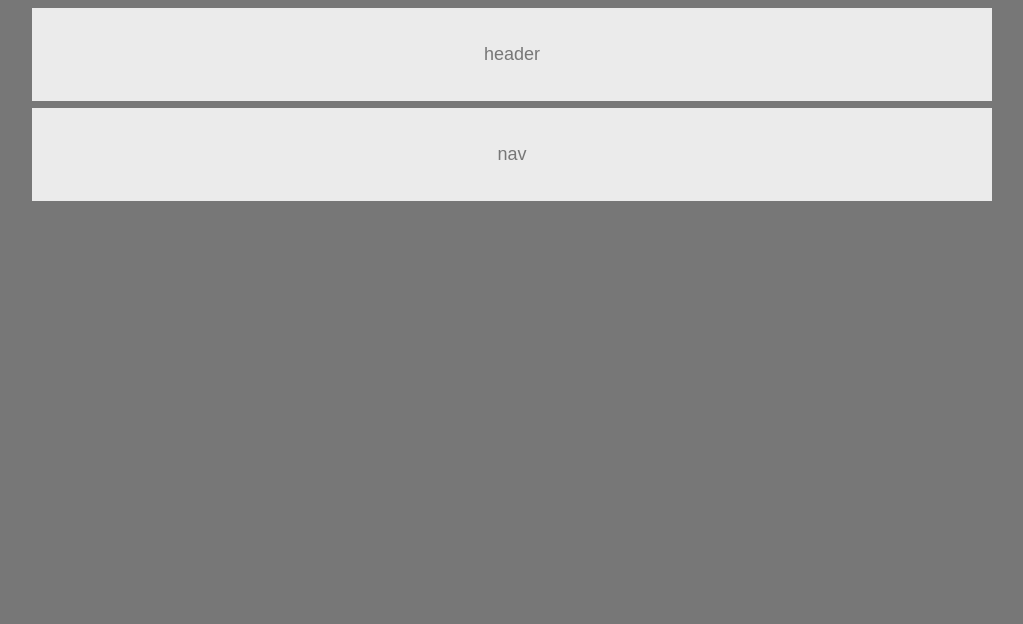
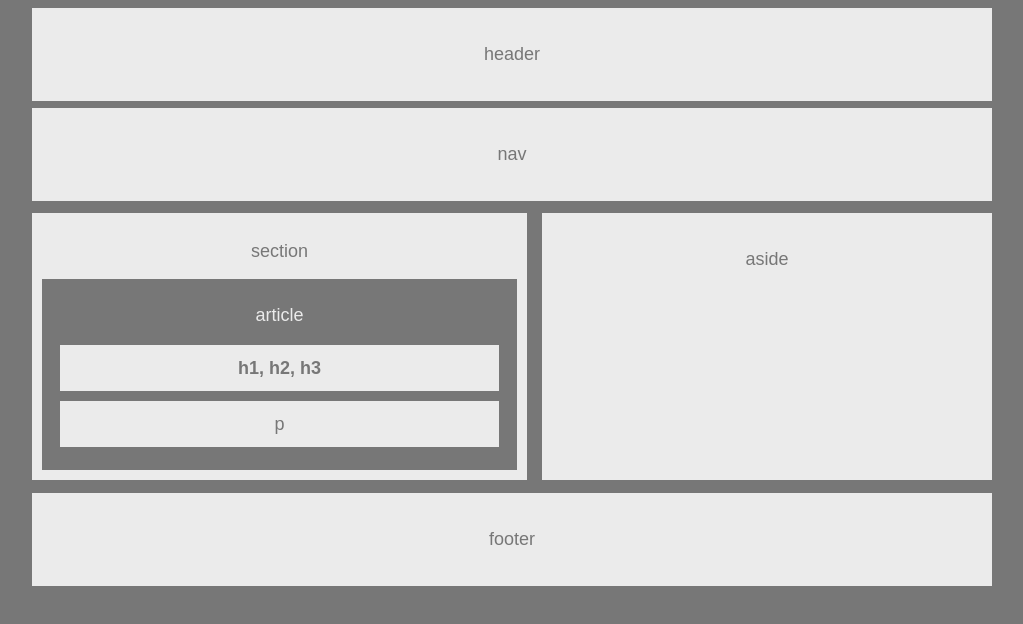
Before and after one commit to ejhalpin/HW-Wireframe, a plain HTML site: page index.html in a window 1280 px wide. Shown: the whole page, without its empty margins (128-1151 px from the left). Drawn offline with Linux system fonts and the light colour scheme.

Commit message:
added section, article, aside, and footer; finalized layout; total time ~1.5 hours

```diff
--- a/index.html
+++ b/index.html
@@ -9,6 +9,20 @@
 <body>
     <div id="header" class="background_gray">header</div>
     <div id="nav" class="background_gray">nav</div>
+    <div id="frame">
+        <div id="section" class="background_gray">
+            <span style="display:block; padding-top:10px; padding-bottom:10px;">section</span>
+            <div id="article">
+                article
+                <h1>h1, h2, h3</h1>
+                <p class="shift_up">p</p>
+            </div>
+
+
+        </div>
+        <div id="aside" class="background_gray">aside</div>
+    </div>
+    <div id="footer" class="background_gray">footer</div>
     <link rel="stylesheet" type="text/css" href="style.css" />
 </body>
 </html>
--- a/style.css
+++ b/style.css
@@ -1,5 +1,12 @@
 * {
-    box-sizing: border-box; /* keep boxes from breaking and spilling - thanks w3schools! */
+    box-sizing: border-box; /* keep boxes from breaking and spilling their contents */
+    text-align: center;
+}
+h1, p {
+    color:#777;
+    background: #ebebeb;
+    font-size: inherit;
+    padding: 5px;
 }
 
 body {
@@ -8,25 +15,22 @@ body {
     background: #777;
     width: 960px;
     font-size: 18px;
-
-
-}
-
-h1 p {
-    color: #777;
-    background: #ebebeb;
 }
 
 .background_gray {
     background: #ebebeb;
 }
 
+.shift_up{
+    margin-top: -2px;
+}
+
+
 #header {
     position: absolute;
     width: inherit;
     left:50%;
     margin-left: -480px;
-    text-align: center;
     padding: 36px;
 }
 
@@ -36,14 +40,45 @@ h1 p {
     width: inherit;
     left: 50%;
     margin-left: -480px;
-    text-align: center;
     padding: 36px;
+}
+
+#frame{
+    position: absolute;
+    width: inherit;
+    left: 50%;
+    margin-left: -480px;
+    margin-top: 205px;
+    display: flex;
+    flex-wrap: nowrap;
+
 }
 #section {
     width: 495px;
+    padding: 10px;
+    line-height: 36px;
+    float: left;
 }
 
 #article {
     color: #ebebeb;
     background: #777;
+    padding: 18px 18px 5px 18px;
+
 }
+
+#aside{
+    float: left;
+    width: 450px;
+    margin-left: 15px;
+    padding: 36px;
+}
+
+#footer{
+    position: absolute;
+    width: inherit;
+    margin-top: 485px;
+    padding: 36px;
+    left: 50%;
+    margin-left: -480px;
+}
```
